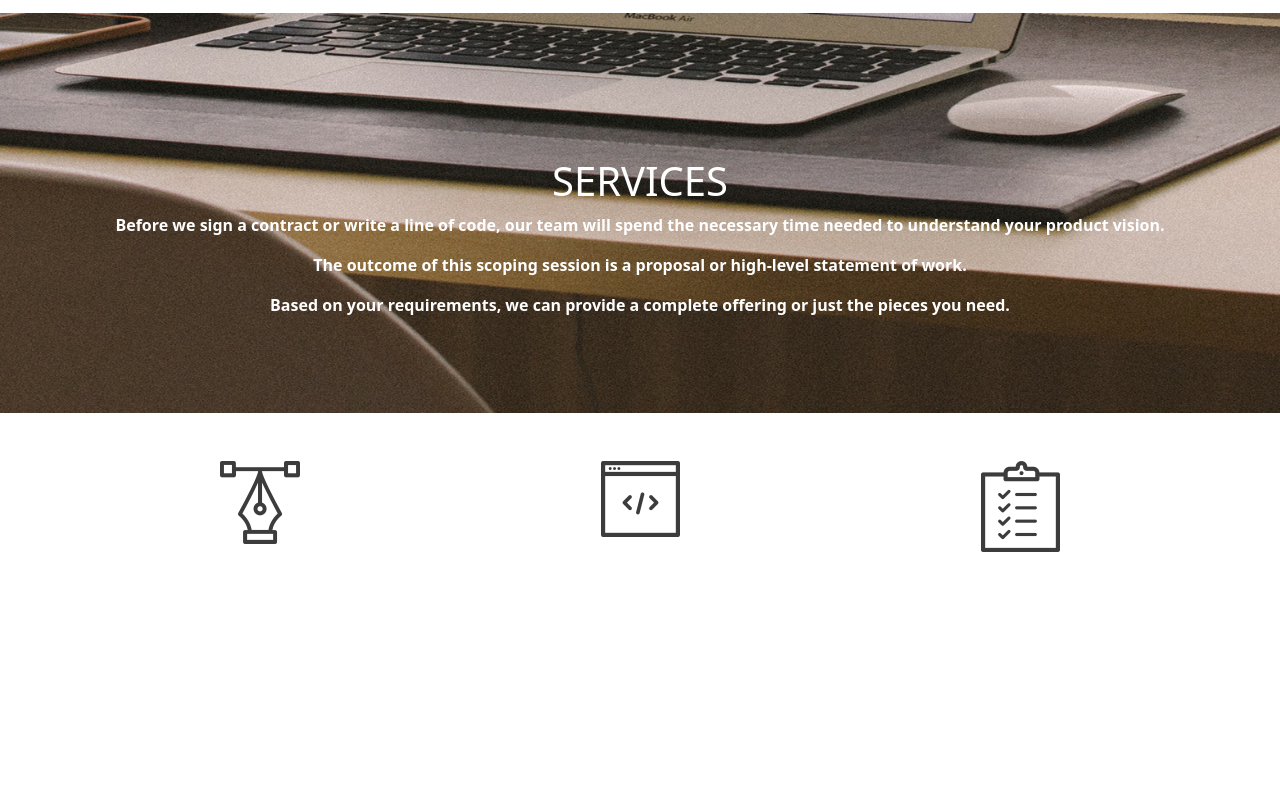
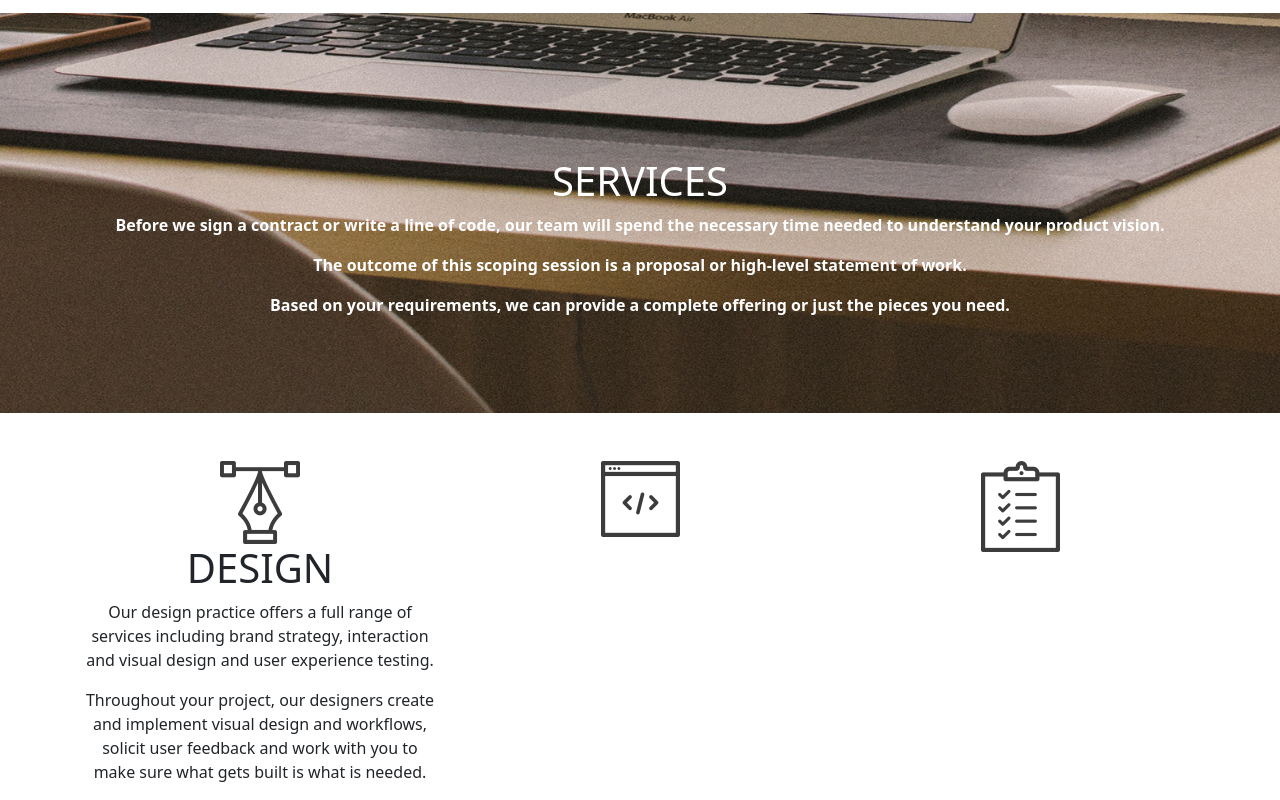
Before and after one commit to clarelimo/Delani-Studio, a plain HTML site: page index.html in a window 1280 px wide. Shown: the part 1096-1896 px from the top of the page. Before the commit the page ends 1648 px from the top, so only its background shows below. Drawn offline with Linux system fonts and the light colour scheme.

Commit message:
design info added

```diff
--- a/index.html
+++ b/index.html
@@ -40,6 +40,9 @@
                     <img src="./images/services_icons/design_icon.png" alt="">
                 </div>
                 <div class="design-info">
+                    <h1>DESIGN</h1>
+                    <p>Our design practice offers a full range of services including brand strategy, interaction and visual design and user experience testing.</p>
+                    <p>Throughout your project, our designers create and implement visual design and workflows, solicit user feedback and work with you to make sure what gets built is what is needed.</p>
 
                 </div>
 
@@ -49,6 +52,7 @@
                     <img src="./images/services_icons/dev_icon.png" alt="">
                 </div>
                 <div class="dev-info">
+
 
                 </div>
             </div>
```
